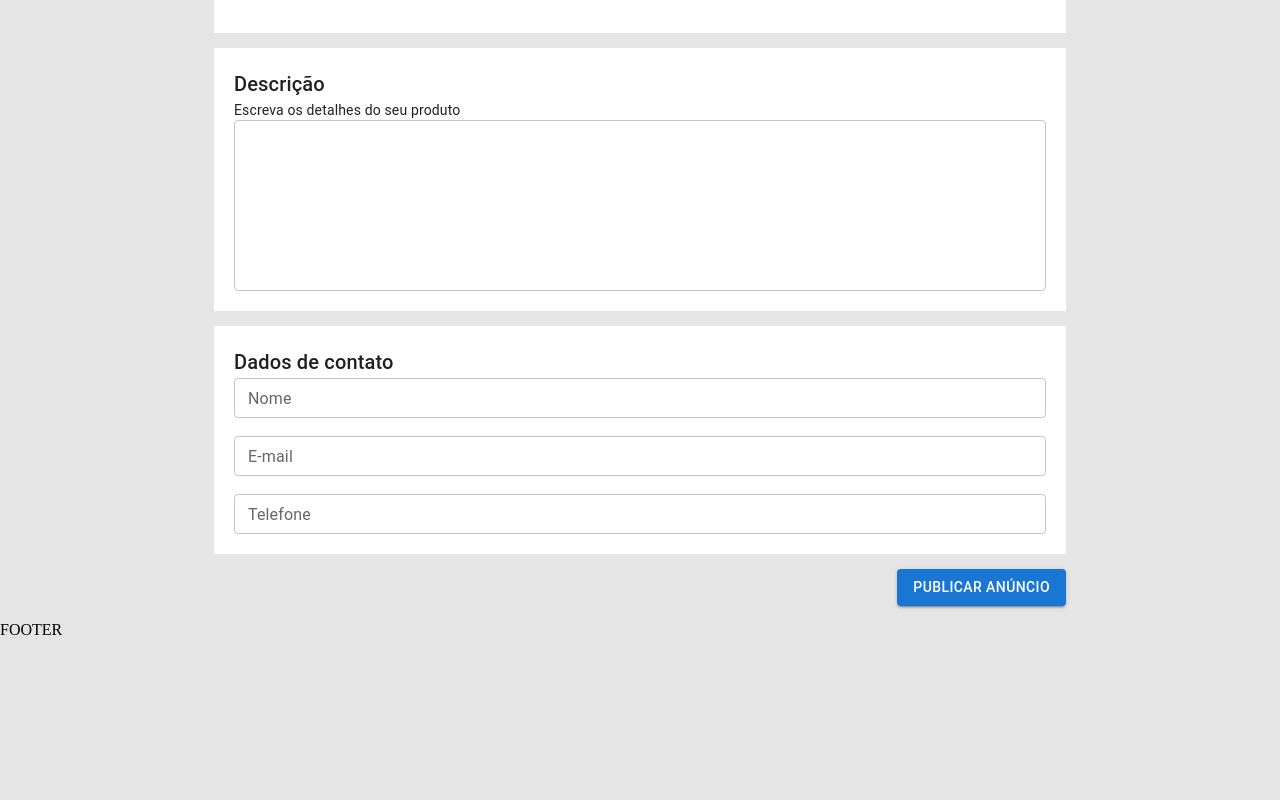
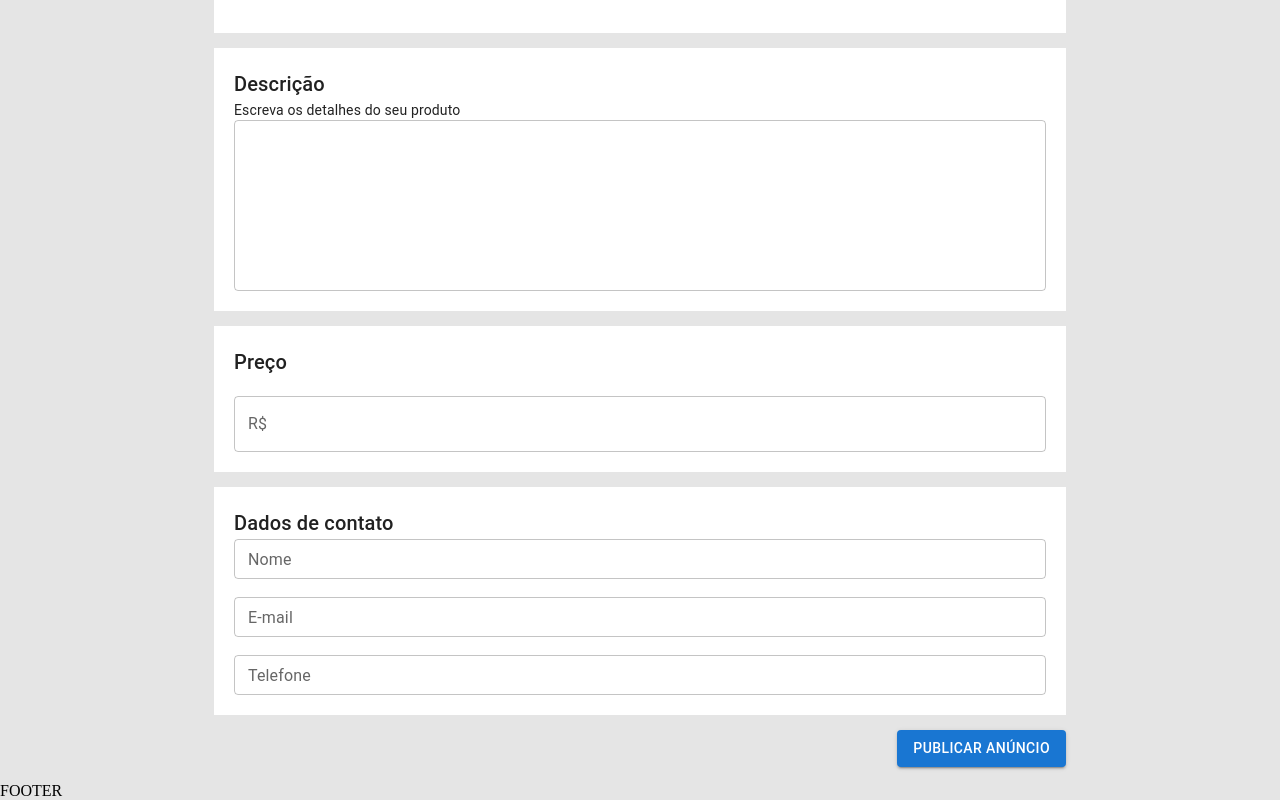
Before and after one commit to RaphaelSantosSilva/myapp2, a Next.js app: page /publish in a window 1280 px wide. Shown: the part 675-1475 px from the top of the page. Before the commit the page ends 1314 px from the top, so only its background shows below. Built offline with nearby package versions, Linux system fonts and the light colour scheme.

Commit message:
add price

```diff
--- a/src/app/publish/page.js
+++ b/src/app/publish/page.js
@@ -1,7 +1,7 @@
 "use client"
 
 import Default from "@/templates/Default"
-import { Button, Container, Typography, Box, TextField, Select, IconButton } from "@mui/material"
+import { Button, Container, Typography, Box, TextField, Select, IconButton, FormControl, OutlinedInput, InputAdornment } from "@mui/material"
 import  style from './publish.module.css'
 import { DeleteForever, Key, Preview } from "@mui/icons-material"
 import { useDropzone } from "react-dropzone"
@@ -132,6 +132,21 @@ const Publish = () => {
                 <Container maxWidth='md' className={style.boxContainer}>
                     <Box className={style.box}>
                         <Typography component='h6' variant="h6" color='textPrimary'>
+                            Preço
+                        </Typography>
+                        <br/>
+                        <FormControl fullWidth variant="outlined">
+                            <OutlinedInput
+                                onChange={() => {}}
+                                startAdornment={<InputAdornment position="start">R$</InputAdornment>}
+                            />
+                        </FormControl>
+                    </Box>
+                </Container>
+
+                <Container maxWidth='md' className={style.boxContainer}>
+                    <Box className={style.box}>
+                        <Typography component='h6' variant="h6" color='textPrimary'>
                             Dados de contato
                         </Typography>
                         <TextField
```
